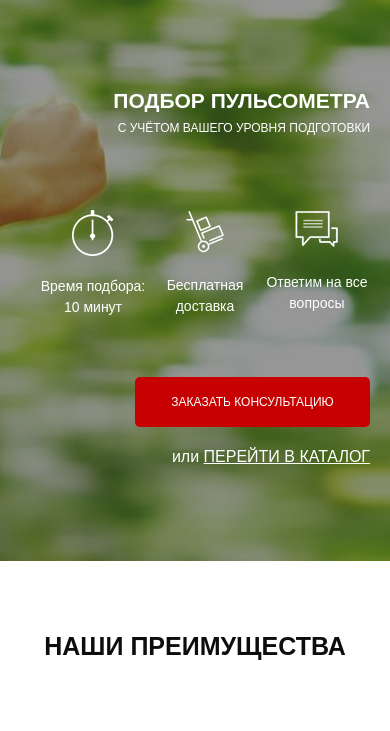
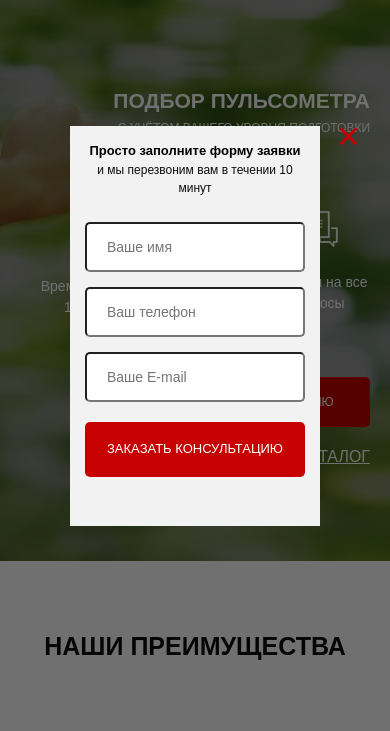
Before and after one commit to serjgrm/Pulsators, a website: page src/index.html in a window 390 px wide. Both pictures are taken after a click on the button "ЗАКАЗАТЬ ЗВОНОК". Shown: the part 96-827 px from the top of the page. Drawn offline with nearby package versions, Linux system fonts and the light colour scheme.

Commit message:
pulsators_modal

```diff
--- a/src/index.html
+++ b/src/index.html
@@ -25,7 +25,7 @@
             </div>
             <div class="header__contacts">
                 <a href="tel:+380973010613" class="header__phone">+38 (097) 301-06-13</a>
-                <button class="button">
+                <button data-modal="consultation" class="button">
                     заказать звонок
                 </button>
             </div>
@@ -51,7 +51,7 @@
                     на все вопросы
                 </div>
             </div>
-            <button class="button button_main">
+            <button data-modal="consultation" class="button button_main">
                 заказать кОНСУЛЬТАЦИЮ
             </button>
             <div class="promo__link">
@@ -97,9 +97,9 @@
             и мы перезвоним вам в течении 10 минут
         </div>
         <form class="feed-form" action="#">
-                <input name="name" required placeholder="Ваше имя" type="text">
-                <input name="phone" required placeholder="Ваш телефон" type="number">
-                <input name="email" required placeholder="Ваше E-mail" type="email">
+                <input name="name"  placeholder="Ваше имя" type="text">
+                <input name="phone"  placeholder="Ваш телефон" type="number">
+                <input name="email"  placeholder="Ваше E-mail" type="email">
                 <button class="button button_submit">заказать кОНСУЛЬТАЦИЮ</button>
         </form>
     </div>
@@ -151,7 +151,7 @@
                     <div class="catalog-item__wrapper">
                         <div class="catalog-item__content catalog-item__content_active">
                             <img src="img/pulsometr-small.jpg" alt="pulsometr" class="catalog-item__img">
-                            <div class="catalog-item__subtitle">Пульсометр Polar FT1</div>
+                            <div class="catalog-item__subtitle">Пульсометр Polar FT2</div>
                             <div class="catalog-item__descr">Для первых шагов в тренировках, основанных на сердечном ритме</div>
                             <a href="#" class="catalog-item__link">ПОДРОБНЕЕ</a>
                         </div>
@@ -176,7 +176,7 @@
                     <div class="catalog-item__wrapper">
                         <div class="catalog-item__content catalog-item__content_active">
                             <img src="img/pulsometr-small.jpg" alt="pulsometr" class="catalog-item__img">
-                            <div class="catalog-item__subtitle">Пульсометр Polar FT1</div>
+                            <div class="catalog-item__subtitle">Пульсометр Polar FT3</div>
                             <div class="catalog-item__descr">Для первых шагов в тренировках, основанных на сердечном ритме</div>
                             <a href="#" class="catalog-item__link">ПОДРОБНЕЕ</a>
                         </div>
@@ -201,7 +201,7 @@
                     <div class="catalog-item__wrapper">
                         <div class="catalog-item__content catalog-item__content_active">
                             <img src="img/pulsometr-small.jpg" alt="pulsometr" class="catalog-item__img">
-                            <div class="catalog-item__subtitle">Пульсометр Polar FT1</div>
+                            <div class="catalog-item__subtitle">Пульсометр Polar FT4</div>
                             <div class="catalog-item__descr">Для первых шагов в тренировках, основанных на сердечном ритме</div>
                             <a href="#" class="catalog-item__link">ПОДРОБНЕЕ</a>
                         </div>
@@ -226,7 +226,7 @@
                     <div class="catalog-item__wrapper">
                         <div class="catalog-item__content catalog-item__content_active">
                             <img src="img/pulsometr-small.jpg" alt="pulsometr" class="catalog-item__img">
-                            <div class="catalog-item__subtitle">Пульсометр Polar FT1</div>
+                            <div class="catalog-item__subtitle">Пульсометр Polar FT5</div>
                             <div class="catalog-item__descr">Для первых шагов в тренировках, основанных на сердечном ритме</div>
                             <a href="#" class="catalog-item__link">ПОДРОБНЕЕ</a>
                         </div>
@@ -251,7 +251,7 @@
                     <div class="catalog-item__wrapper">
                         <div class="catalog-item__content catalog-item__content_active">
                             <img src="img/pulsometr-small.jpg" alt="pulsometr" class="catalog-item__img">
-                            <div class="catalog-item__subtitle">Пульсометр Polar FT1</div>
+                            <div class="catalog-item__subtitle">Пульсометр Polar FT6</div>
                             <div class="catalog-item__descr">Для первых шагов в тренировках, основанных на сердечном ритме</div>
                             <a href="#" class="catalog-item__link">ПОДРОБНЕЕ</a>
                         </div>
@@ -278,7 +278,7 @@
                 <div class="catalog-item__wrapper">
                     <div class="catalog-item__content catalog-item__content_active">
                         <img src="img/pulsometr-small.jpg" alt="pulsometr" class="catalog-item__img">
-                        <div class="catalog-item__subtitle">Пульсометр Polar FT1</div>
+                        <div class="catalog-item__subtitle">Пульсометр Polar FT7</div>
                         <div class="catalog-item__descr">Для первых шагов в тренировках, основанных на сердечном ритме</div>
                         <a href="#" class="catalog-item__link">ПОДРОБНЕЕ</a>
                     </div>
@@ -304,7 +304,7 @@
                 <div class="catalog-item__wrapper">
                     <div class="catalog-item__content catalog-item__content_active">
                         <img src="img/pulsometr-small.jpg" alt="pulsometr" class="catalog-item__img">
-                        <div class="catalog-item__subtitle">Пульсометр Polar FT1</div>
+                        <div class="catalog-item__subtitle">Пульсометр Polar FT8</div>
                         <div class="catalog-item__descr">Для первых шагов в тренировках, основанных на сердечном ритме</div>
                         <a href="#" class="catalog-item__link">ПОДРОБНЕЕ</a>
                     </div>
@@ -329,7 +329,7 @@
                 <div class="catalog-item__wrapper">
                     <div class="catalog-item__content catalog-item__content_active">
                         <img src="img/pulsometr-small.jpg" alt="pulsometr" class="catalog-item__img">
-                        <div class="catalog-item__subtitle">Пульсометр Polar FT1</div>
+                        <div class="catalog-item__subtitle">Пульсометр Polar FT9</div>
                         <div class="catalog-item__descr">Для первых шагов в тренировках, основанных на сердечном ритме</div>
                         <a href="#" class="catalog-item__link">ПОДРОБНЕЕ</a>
                     </div>
@@ -407,8 +407,42 @@
                 <a href="#" class="footer__social-item"><img src="icons/pinterest.png" alt="pinterest"></a>
             </div>
         </address>
+   </footer>
+   <div class="overlay">
 
-   </footer>
+    <div class="modal" id="consultation">
+        <div class="modal__close">&times;</div>
+        <div class="modal__subtitle">Просто заполните форму заявки</div>
+        <div class="modal__descr">и мы перезвоним вам в течении 10 минут</div>
+        <form class="feed-form feed-form_mt25" action="#">
+            <input name="name"  placeholder="Ваше имя" type="text">
+            <input name="phone"  placeholder="Ваш телефон" type="number">
+            <input name="email"  placeholder="Ваше E-mail" type="email">
+            <button class="button button_submit">заказать кОНСУЛЬТАЦИЮ</button>
+        </form>
+    </div>
+
+    <div class="modal" id="order">
+        <div class="modal__close">&times;</div>
+        <div class="modal__subtitle">Ваш заказ:</div>
+        <div class="modal__descr">Пульсометр Polar FT1</div>
+        <form class="feed-form feed-form_mt25" action="#">
+            <input name="name"  placeholder="Ваше имя" type="text">
+            <input name="phone"  placeholder="Ваш телефон" type="number">
+            <input name="email"  placeholder="Ваше E-mail" type="email">
+            <button class="button button_submit">Купить</button>
+        </form>
+    </div>
+
+    <div class="modal modal_mini" id="thanks">
+        <div class="modal__close">&times;</div>
+        <div class="modal__subtitle">Спасибо за вашу заявку!</div>
+        <div class="modal__descr">Наш менеджер свяжется с вами
+            в ближайшее время!</div>
+    </div>
+
+   </div>
+
    <script type="text/javascript" src="http://code.jquery.com/jquery-1.11.0.min.js"></script>
     <script type="text/javascript" src="http://code.jquery.com/jquery-migrate-1.2.1.min.js"></script>
     <script type="text/javascript" src="js/slick.min.js"></script>
--- a/src/sass/base/_media.scss
+++ b/src/sass/base/_media.scss
@@ -186,3 +186,24 @@
         }
     }
 }
+@media (max-width: 470px){
+    .overlay{
+        .modal{
+            width: 250px;
+            padding: 15px;
+            &__subtitle{
+                font-size: 13px;
+            }
+            &__descr{
+                font-size: 12px;
+            }
+            .feed-form_mt25{
+                width: 100%;
+                button{
+                    font-size: 13px;
+                }
+            }
+        }
+
+    }
+}
--- a/src/sass/blocks/_footer.scss
+++ b/src/sass/blocks/_footer.scss
@@ -15,7 +15,6 @@
         left: 50%;
         top: 0;
         transform: translateX(-50%);
-        z-index: 1;
         font-size: 20px;
         font-weight: 500;
         color: #ffffff;
--- a/src/sass/blocks/_forms.scss
+++ b/src/sass/blocks/_forms.scss
@@ -16,4 +16,7 @@
             margin-bottom: 20px;
         }
     }
+    &_mt25{
+        margin-top: 25px;
+    }
 }
--- /dev/null
+++ b/src/sass/blocks/_modal.scss
@@ -0,0 +1,46 @@
+.overlay{
+    position: fixed;
+    width: 100%;
+    height: 100%;
+    top: 0;
+    background-color: rgba($color: #000000, $alpha: 0.56);
+    display: none;
+}
+.modal{
+    position: absolute;
+    top: 50%;
+    left: 50%;
+    transform: translate(-50%, -50%);
+    z-index: 2;
+    width: 380px;
+    min-height: 400px;
+    background-color: #f2f2f2;
+    padding: 38px 40px 40px 40px;
+    &__close{
+        position: absolute;
+        top: 0;
+        right: -40px;
+        font-size: 40px;
+        color: $main_color;
+        line-height: 21px;
+        cursor: pointer;
+    }
+    &__subtitle{
+        font-size: 18px;
+        font-weight: 700;
+        color: #000000;
+        text-align: center;
+    }
+    &__descr{
+        font-size: 14px;
+        font-weight: 500;
+        color: #0d0d0d;
+        text-align: center;
+    }
+    &_mini{
+        min-height: 140px ;
+    }
+}
+#consultation, #order, #thanks{
+    display: none;
+}
--- a/src/sass/style.scss
+++ b/src/sass/style.scss
@@ -23,3 +23,4 @@
 @import 'base/media';
 @import 'blocks/reviews';
 @import 'blocks/footer';
+@import 'blocks/modal';
```
Also changed, not shown: src/JS/script.js (+23 -0 lines), src/css/style.min.css, src/sass/style.css, 1 other file.
